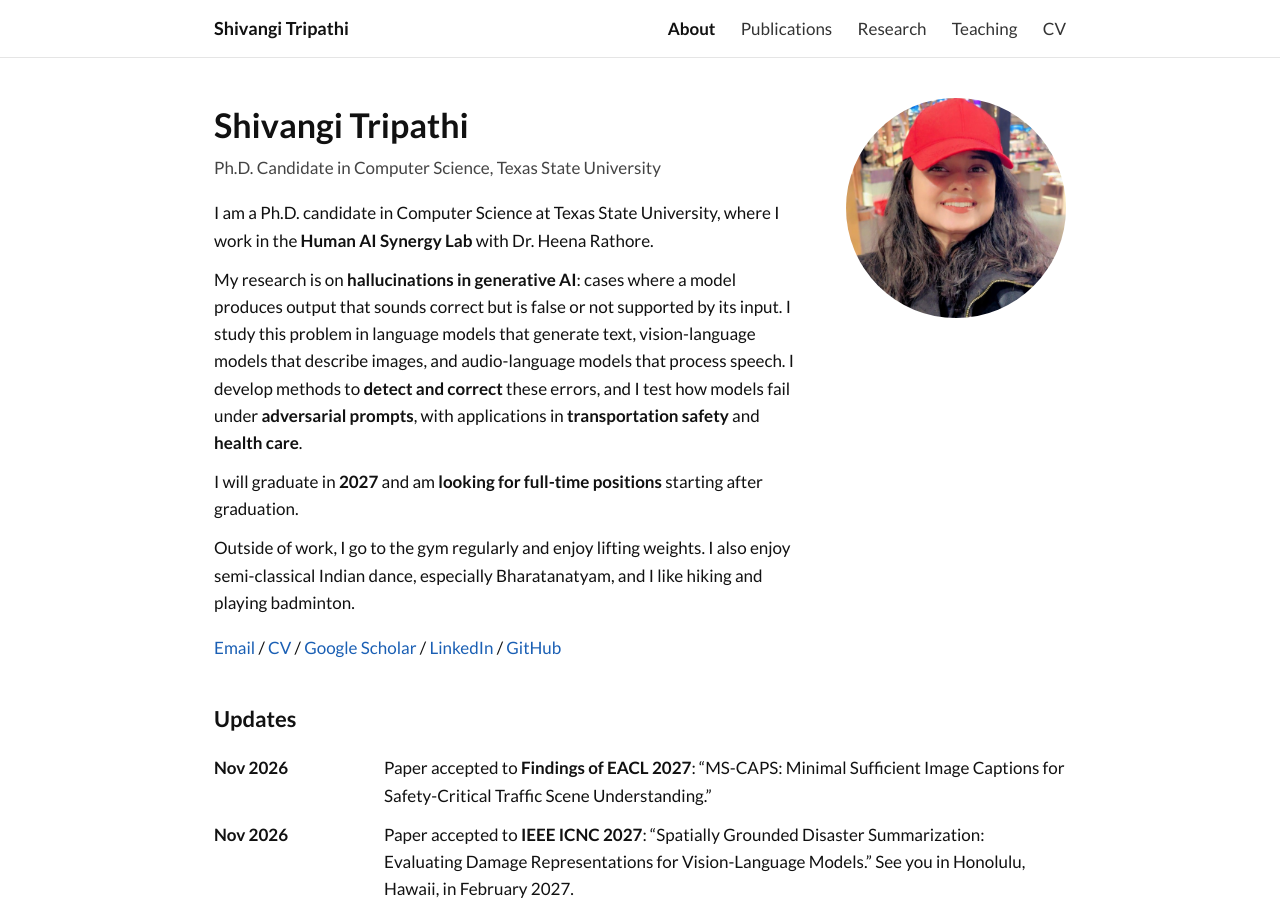
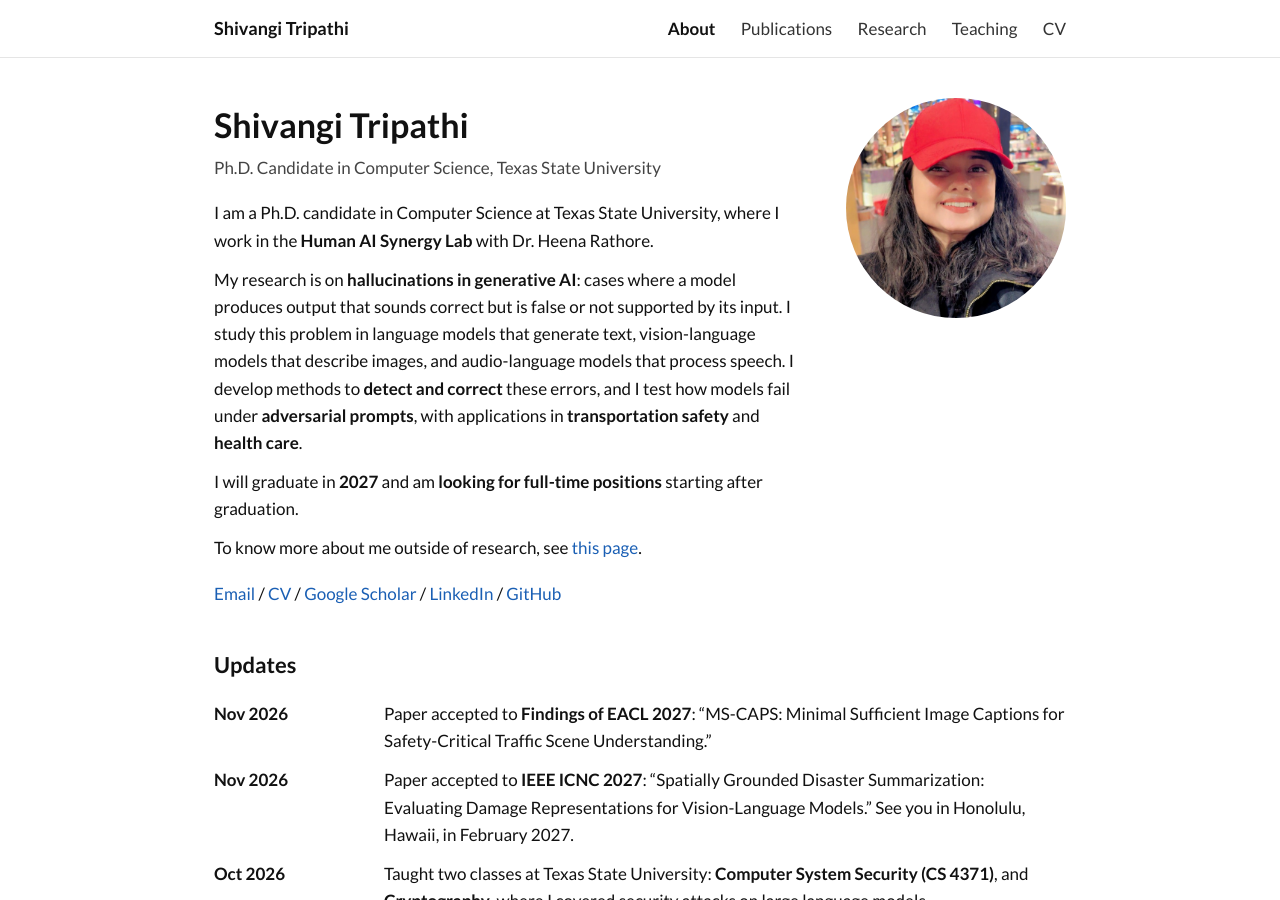
Before and after one commit to shivangitripathi2712/shivangitripathi2712.github.io, a Jekyll site: the page built from index.html, in a window 1280 px wide and 900 px high. Built offline with Jekyll 4.4.1, drawn with Linux system fonts in a browser that asks for light colours.

Commit message:
Add About Me page and link from home

```diff
--- a/index.html
+++ b/index.html
@@ -22,8 +22,7 @@ layout: default
       I will graduate in <strong>2027</strong> and am <strong>looking for full-time positions</strong> starting after graduation.
     </p>
     <p>
-      Outside of work, I go to the gym regularly and enjoy lifting weights. I also enjoy
-      semi-classical Indian dance, especially Bharatanatyam, and I like hiking and playing badminton.
+      To know more about me outside of research, see <a href="/about-me/">this page</a>.
     </p>
     <p class="links">
       <a href="mailto:{{ a.email }}">Email</a> /
```
Also changed, not shown: about-me.html (added, +11 -0 lines).
